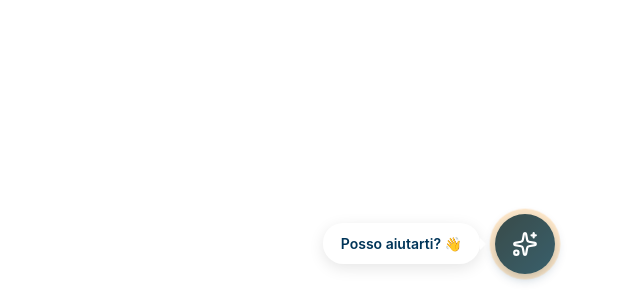
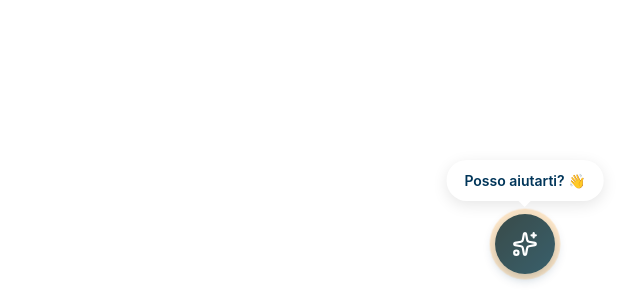
Before and after one commit to bribit26/chatbot-centralino-ai, a React (Vite) app: page / in a window 1280 px wide. Shown: the part 500-800 px from the top of the page, without its empty margins (640-1280 px from the left). Built offline with nearby package versions, Linux system fonts and the light colour scheme.

Commit message:
Move tooltip above the FAB to avoid covering text

```diff
--- a/src/styles/widget.css
+++ b/src/styles/widget.css
@@ -100,8 +100,8 @@
 /* Tooltip / Fumetto */
 .ai-voice-tooltip {
   position: absolute;
-  right: 75px; /* Spostato a sinistra rispetto al bottone */
-  bottom: 12px;
+  right: 50%; /* Centrato rispetto al contenitore (che ha larghezza del FAB) */
+  bottom: 75px; /* Posizionato sopra il bottone (60px) con un po' di margine */
   background-color: white;
   color: #003559;
   padding: 12px 18px;
@@ -112,7 +112,7 @@
   cursor: pointer;
   white-space: nowrap;
   opacity: 0;
-  transform: translateX(10px) translateY(0px);
+  transform: translateX(50%) translateY(10px);
   pointer-events: none;
   animation: slideInTooltip 0.6s cubic-bezier(0.175, 0.885, 0.32, 1.275) 2s forwards, floatTooltip 3s ease-in-out infinite 2.6s;
 }
@@ -120,12 +120,12 @@
 .ai-voice-tooltip::after {
   content: '';
   position: absolute;
-  right: -6px;
-  top: 50%;
-  transform: translateY(-50%);
-  border-width: 6px 0 6px 6px;
+  bottom: -6px; /* Triangolo verso il basso */
+  left: 50%;
+  transform: translateX(-50%);
+  border-width: 6px 6px 0 6px;
   border-style: solid;
-  border-color: transparent transparent transparent white;
+  border-color: white transparent transparent transparent;
 }
 
 .ai-voice-tooltip.hidden {
@@ -136,13 +136,13 @@
 }
 
 @keyframes slideInTooltip {
-  to { opacity: 1; transform: translateX(0) translateY(0); pointer-events: all; }
+  to { opacity: 1; transform: translateX(50%) translateY(0); pointer-events: all; }
 }
 
 @keyframes floatTooltip {
-  0% { transform: translateY(0px); }
-  50% { transform: translateY(-6px); }
-  100% { transform: translateY(0px); }
+  0% { transform: translateX(50%) translateY(0px); }
+  50% { transform: translateX(50%) translateY(-6px); }
+  100% { transform: translateX(50%) translateY(0px); }
 }
 
 /* Chat Window */
```
